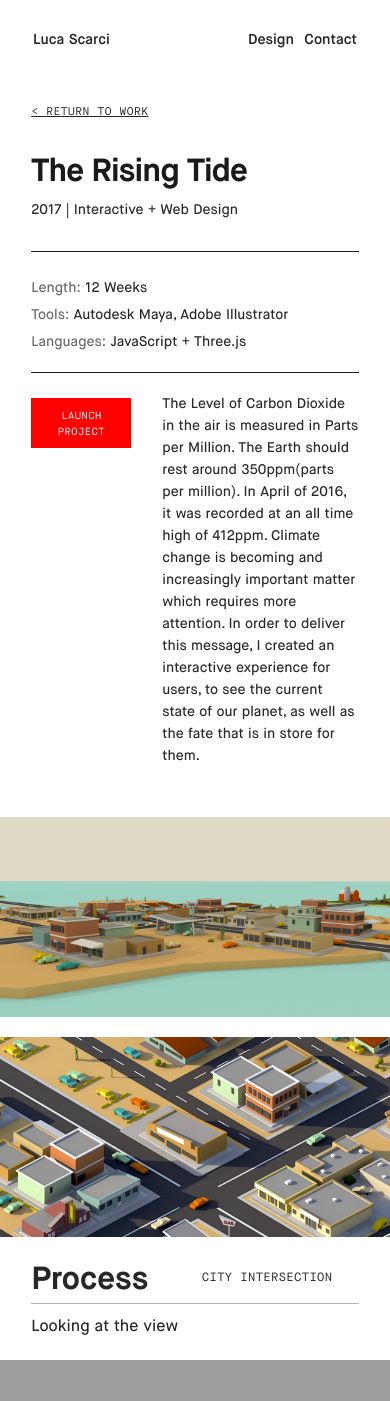
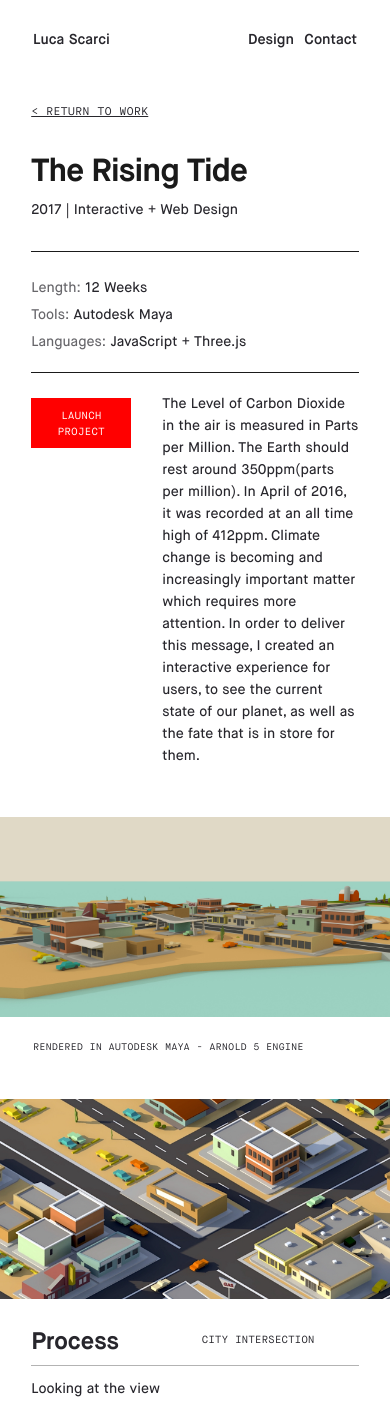
Before and after one commit to lucascarci/gm-porfolio, a PHP site: page /projects/the-rising-tide.php in a window 390 px wide. Shown: the top 1401 px of the page. Run offline with PHP 8.4, Linux system fonts and the light colour scheme; style sheets or scripts are compiled from the project's sources; grey boxes are pictures that could not be loaded.

Commit message:
Launch Button
Fixed launchbutton on smaller screens for project: "The Rising Tide"

```diff
--- a/projects/the-rising-tide.php
+++ b/projects/the-rising-tide.php
@@ -36,7 +36,7 @@
 
 				<div class="project-info__left">
 					<li class="project-info__list-left project-info__list-left--first"><span class="light-list">Length: </span>12 Weeks</li>
-					<li class="project-info__list-left"><span class="light-list">Tools: </span>Autodesk Maya, Adobe Illustrator</li>
+					<li class="project-info__list-left"><span class="light-list">Tools: </span>Autodesk Maya</li>
 					<li class="project-info__list-left"><span class="light-list">Languages: </span>JavaScript + Three.js</li>
 
 				</div>
@@ -44,10 +44,11 @@
 				<div class="project-info__center">The Level of Carbon Dioxide in the air is measured in Parts per Million. The Earth should rest around 350ppm(parts per million). In April of 2016, it was recorded at an all time high of 412ppm. Climate change is becoming and increasingly important matter which requires more attention. In order to deliver this message, I created an interactive experience for users, to see the current state of our planet, as well as the fate that is in store for them.</div>
 
 				<div class="project-info__right">
-					<li class="project-info__list-right plb"><a>LAUNCH PROJECT</li>
+					<li class="project-info__list-right plb"><a>LAUNCH PROJECT</a></li>
 				</div>
 			</div>
 			<div class="project-hero rising__1"></div>
+			<div class="caption">Rendered in Autodesk Maya - Arnold 5 Engine</div>
 
 			<div class="project-hero rising__4">
 				<!-- <div class="project-hero__half h-1 rising__5"></div> -->
@@ -78,7 +79,7 @@
 			<!-- <div class="project-hero rising__5"></div> -->
 			<div class="project__copy">
 				<div class="bdy bdy__h">Learning Outcomes</div>
-				<div class="bdy bdy__s"><li class="project-info__list-right plb r-button"><a>LAUNCH PROJECT</li></div>
+				<div class="bdy bdy__s"><li style="top:-60px;" class="project-info__list-right plb r-button"><a>LAUNCH PROJECT</a></li></div>
 				<div class="bdy bdy__c">Probably one of the most challenging aspects of this project, was creating a 3D Model of a reasonable size. File size was a great issue when it came to the project bandwidth. I aimed to keep the 3D model within 5MB in size for quick loadtimes when visiting. Especially when transferring the model, lights and materials. I had to limit myself to how many minor details I added. This meant removing windows, buildings street lamps, bushes cars and many trees.</div>
 			<div class="project-hero-break"></div>
 
--- a/styles/core.css
+++ b/styles/core.css
@@ -2,7 +2,7 @@
   font-family: "MaisonNeue-Medium", sans-serif;
   color: #27262c; }
 
-body, .page__header--description, .page__header--return, .footer, .footer__project, .switch, .bdy__s, .plb, .work, .about__get-in-touch {
+body, .page__header--description, .page__header--return, .footer, .footer__project, .switch, .bdy__s, .plb, .caption, .work, .about__get-in-touch {
   font-family: "MaisonNeue-Mono", monospace;
   color: #27262c; }
 
@@ -386,6 +386,9 @@ body {
     line-height: 1.9rem;
     margin: 0% 2% 6% 0%;
     font-size: 2rem; }
+    @media only screen and (max-width: 600px) {
+      .bdy__h {
+        font-size: 1.5rem; } }
     @media only screen and (max-width: 765px) {
       .bdy__h {
         border-top: none;
@@ -401,6 +404,9 @@ body {
     text-transform: uppercase;
     font-size: 0.75rem;
     letter-spacing: -0.008rem; }
+    @media only screen and (max-width: 600px) {
+      .bdy__s {
+        font-size: 0.65rem; } }
     @media only screen and (max-width: 765px) {
       .bdy__s {
         width: 48%;
@@ -414,6 +420,9 @@ body {
     margin: 0% 0% 6% 0%;
     font-size: 16px;
     line-height: 26px; }
+    @media only screen and (max-width: 600px) {
+      .bdy__c {
+        font-size: 14px; } }
     @media only screen and (max-width: 765px) {
       .bdy__c {
         width: 100%; } }
@@ -541,11 +550,13 @@ body {
       .project-info__center {
         width: 60%;
         margin-top: 20px;
+        margin-bottom: 50px;
         float: right; } }
     @media only screen and (max-width: 370px) {
       .project-info__center {
         width: 100%;
         margin-top: 20px;
+        margin-bottom: 15px;
         float: left; } }
 
 .plb {
@@ -558,7 +569,8 @@ body {
   text-align: center;
   float: right;
   cursor: pointer;
-  transition: 0.5s; }
+  transition: 0.5s;
+  position: relative; }
   .plb:hover {
     background-color: #0d62d9;
     transition: 0.5s; }
@@ -574,6 +586,19 @@ body {
       height: 40px;
       float: left;
       transition: 0.5s; } }
+  @media only screen and (max-width: 370px) {
+    .plb {
+      top: -20px;
+      width: 74vw;
+      height: 25px; } }
+
+.caption {
+  font-size: 0.6rem;
+  text-transform: uppercase;
+  padding-bottom: 20px; }
+  @media only screen and (max-width: 765px) {
+    .caption {
+      margin-left: 33px; } }
 
 .sandbox {
   width: 100%;
--- a/styles/core.scss
+++ b/styles/core.scss
@@ -551,6 +551,9 @@ body {
 			float: right !important;
 			top: -10px;
 		}
+		@media only screen and (max-width: 370px) {
+
+		}
 }
 
 .bdy {
@@ -567,6 +570,9 @@ body {
 		// text-transform: uppercase;
 		@extend %title-family;
 		font-size: 2rem;
+		@media only screen and (max-width: 600px) {
+			font-size: 1.5rem;
+		}
 		@media only screen and (max-width: 765px) {
 			border-top:none;
 			width: 48%;
@@ -574,6 +580,7 @@ body {
 			padding-bottom: 8px;
 			padding-top: 8px;
 		}
+
 	}
 	@include e('s') {
 		float: left;
@@ -584,6 +591,9 @@ body {
 		@extend %mono-family;
 		font-size: 0.75rem;
 		letter-spacing: -0.008rem;
+		@media only screen and (max-width: 600px) {
+			font-size: 0.65rem;
+		}
 		@media only screen and (max-width: 765px) {
 			width: 48%;
 			margin:0%;
@@ -600,6 +610,9 @@ body {
 		margin: 0% 0% 6% 0%;
 		font-size: 16px;
 		line-height: 26px;
+		@media only screen and (max-width: 600px) {
+			font-size: 14px;
+		}
 		@media only screen and (max-width: 765px) {
 			width: 100%;
 
@@ -760,11 +773,13 @@ body {
 		@media only screen and (max-width: 765px){
 			width: 60%;
 			margin-top: 20px;
+			margin-bottom: 50px;
 			float: right;
 		}
 		@media only screen and (max-width: 370px){
 			width: 100%;
 			margin-top: 20px;
+			margin-bottom: 15px;
 			float: left;
 		}
 	}
@@ -783,6 +798,7 @@ body {
 	float: right;
 	cursor: pointer;
 	transition: 0.5s;
+	position: relative;
 
 	&:hover {
 		background-color: $blu;
@@ -801,9 +817,24 @@ body {
 		float: left;
 		transition: 0.5s;
 	}
+	@media only screen and (max-width: 370px){
+		top: -20px;
+		width: 74vw;
+		height: 25px;
+	}
 
 }
 
+.caption {
+	@extend %mono-family;
+	font-size: 0.6rem;
+	text-transform: uppercase;
+	padding-bottom: 20px;
+
+	@media only screen and (max-width: 765px){
+		margin-left: $v-center-nav;
+	}
+}
 
 
 // .d88b.    db    8b  8 888b. 888b. .d88b. Yb  dP
```
Also changed, not shown: 1 other file. Lines whose indentation alone changed are shown as unchanged.
